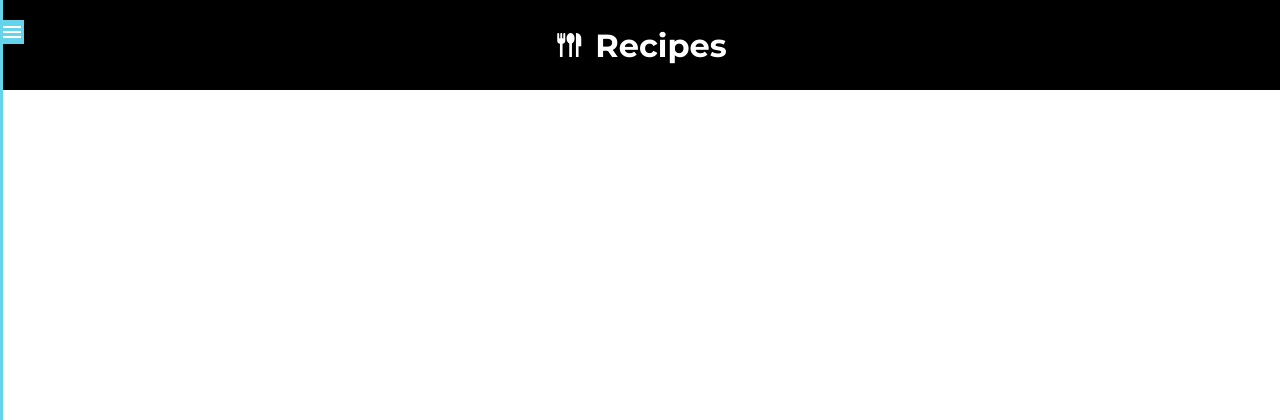
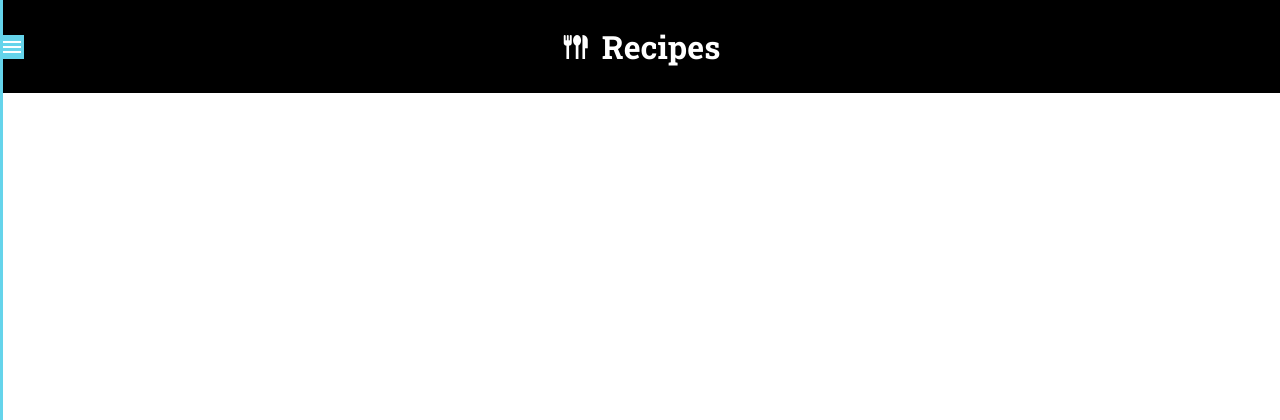
Before and after one commit to devguilhermecosta/project-recipes, a Django app: page / in a window 1280 px wide. Shown: the top 420 px of the page. Run offline with Django 4.2, Linux system fonts and the light colour scheme.

Commit message:
alterei o espaçamento do título principal e do menu

```diff
--- a/recipes/templates/recipes/pages/home.html
+++ b/recipes/templates/recipes/pages/home.html
@@ -1,4 +1,5 @@
 {% include "recipes/partials/head.html" %}
+
 <body>
     <!-- nav -->
     <nav class="nav-container">
--- a/recipes/templates/recipes/partials/head.html
+++ b/recipes/templates/recipes/partials/head.html
@@ -7,13 +7,13 @@
     <link href="https://fonts.googleapis.com/icon?family=Material+Icons" rel="stylesheet">
     <link rel="preconnect" href="https://fonts.googleapis.com">
     <link rel="preconnect" href="https://fonts.gstatic.com" crossorigin>
-    <link href="https://fonts.googleapis.com/css2?family=Montserrat:ital,wght@0,100;0,200;0,300;0,400;0,500;0,600;0,700;0,800;0,900;1,100;1,200;1,300;1,400;1,500;1,600;1,700;1,800;1,900&display=swap" rel="stylesheet">
+    <link href="https://fonts.googleapis.com/css2?family=Roboto+Slab:wght@100;200;300;400;500;600;700;800;900&display=swap" rel="stylesheet">
     <title>Home</title>
 
 
     <style>
         :root {
-            --default-font: 'Montserrat', sans-serif;
+            --default-font: 'Roboto Slab', serif;
             --bg-header-footer: black;
             --text-header-footer: white;
             --bg-menu: #65D4EB;
@@ -41,7 +41,7 @@
         .container-menu-mobile {
             color: white;
             position: fixed;
-            top: 20px;
+            top: 35px;
             left: 0;
             background-color: var(--bg-menu);
             cursor: pointer;
@@ -75,7 +75,8 @@
         }
 
         .container-header {
-            padding: 2% 0;
+            padding: 25px 0;
+            width: fit-content;
         }
 
         .icon-header {
```
